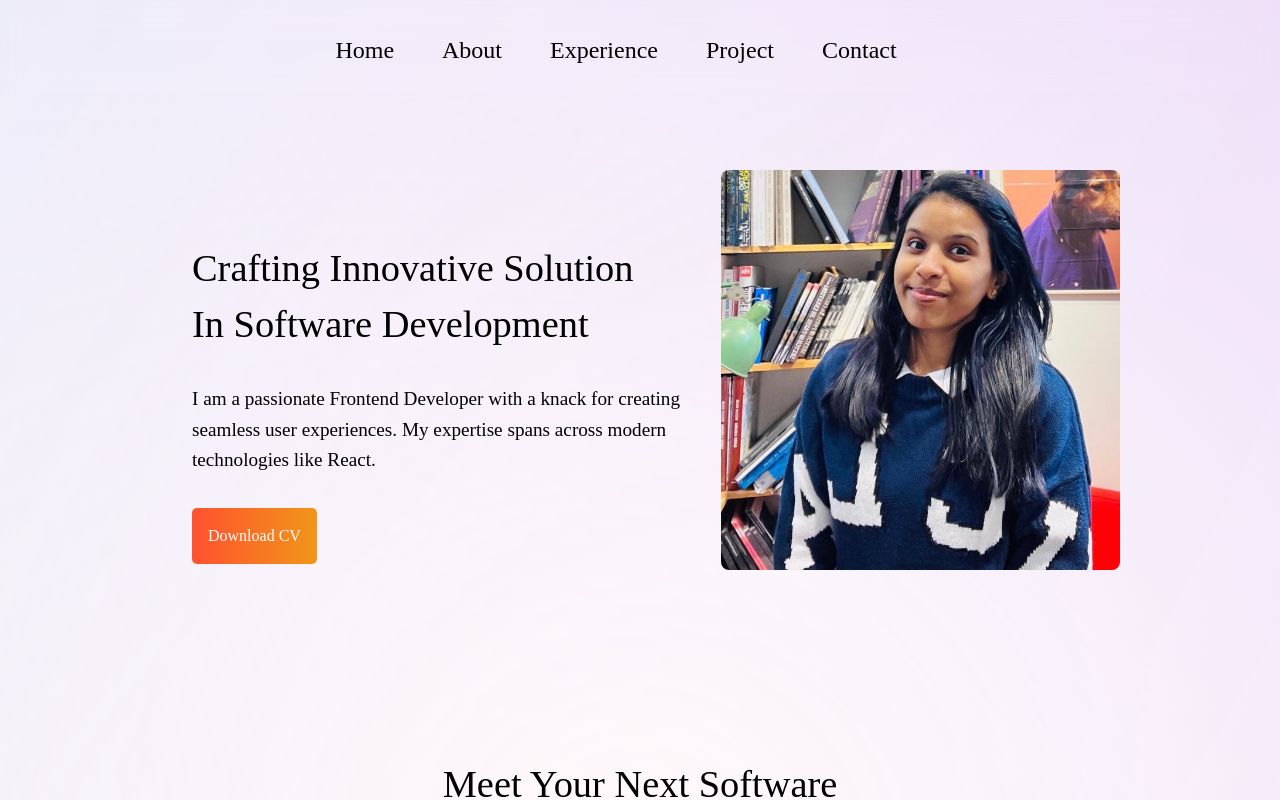
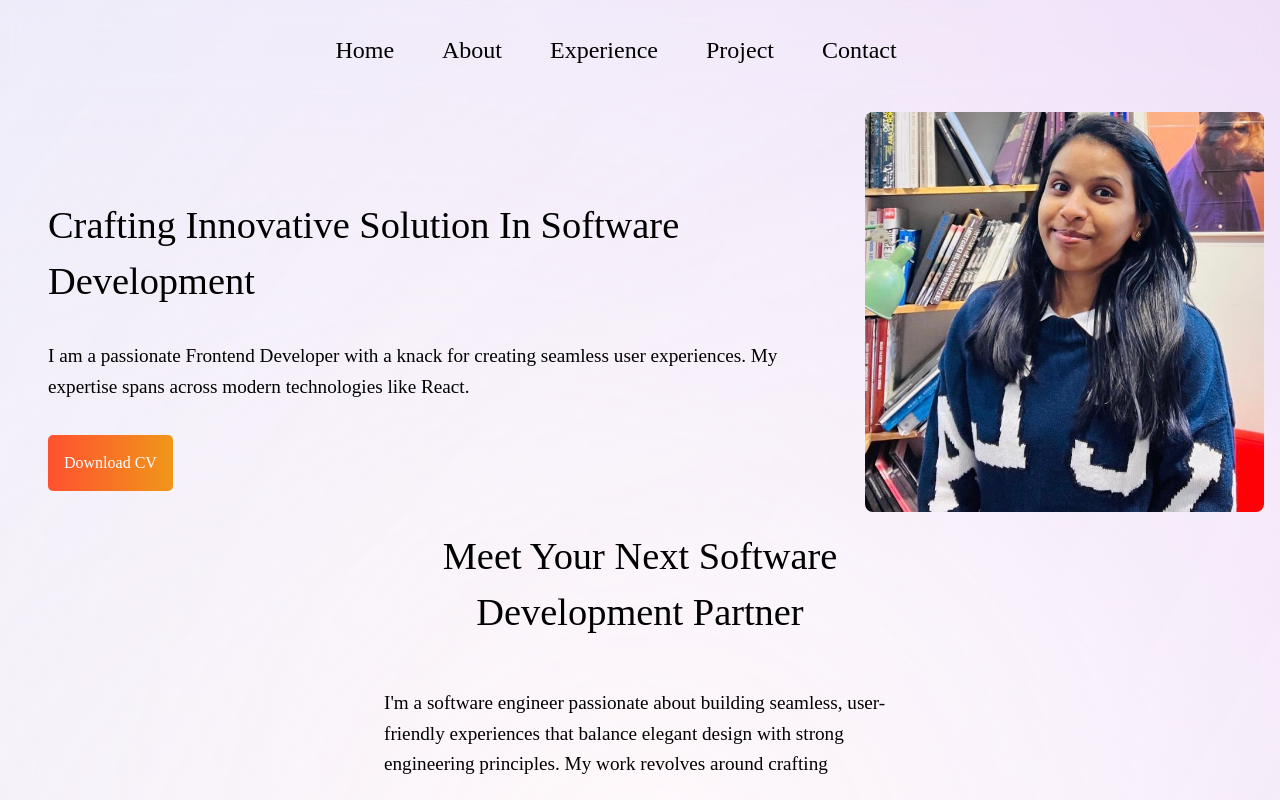
Before and after one commit to pooja-pimpalshende/portfolio, a React (Vite) app: page / in a window 1280 px wide. Shown: the top 800 px of the page. Built offline with nearby package versions, Linux system fonts and the light colour scheme; a web font is replaced by a local one.

Commit message:
Layout fixes

```diff
--- a/src/App.css
+++ b/src/App.css
@@ -9,3 +9,15 @@
 .element {
   height: max-content;
 }
+
+.app {
+  display: flex;
+  flex-direction: column;
+  height: 100vh;
+}
+
+.main {
+  flex: 1;
+  overflow-y: auto;
+  margin: 1rem;
+}
--- a/src/App.jsx
+++ b/src/App.jsx
@@ -18,14 +18,14 @@ function App() {
       duration: 800,
       delay: 0,
       smooth: "easeInOutQuart",
-      offset: -200,
     });
   }, []);
   return (
-    <>
+    <div className="app">
       <AuroraBg />
       <Header setActive={setActive} />
 
+      <main className="main" id="scrollable-container">
         <Element name="home">
           <Home />
         </Element>
@@ -42,7 +42,8 @@ function App() {
         <Element name="contact">
           <Contact />
         </Element>
-    </>
+      </main>
+    </div>
   );
 }
 
--- a/src/components/Header.jsx
+++ b/src/components/Header.jsx
@@ -4,19 +4,44 @@ import styles from "./Header.module.css";
 const Header = () => {
   return (
     <div className={styles.header}>
-      <Link className={styles.link} to="home" smooth={true} offset={-160}>
+      <Link
+        className={styles.link}
+        to="home"
+        smooth={true}
+        containerId="scrollable-container"
+      >
         Home
       </Link>
-      <Link className={styles.link} to="about" smooth={true} offset={-160}>
+      <Link
+        className={styles.link}
+        to="about"
+        smooth={true}
+        containerId="scrollable-container"
+      >
         About
       </Link>
-      <Link className={styles.link} to="experience" smooth={true} offset={-160}>
+      <Link
+        className={styles.link}
+        to="experience"
+        smooth={true}
+        containerId="scrollable-container"
+      >
         Experience
       </Link>
-      <Link className={styles.link} to="project" smooth={true} offset={-160}>
+      <Link
+        className={styles.link}
+        to="project"
+        smooth={true}
+        containerId="scrollable-container"
+      >
         Project
       </Link>
-      <Link className={styles.link} to="contact" smooth={true}>
+      <Link
+        className={styles.link}
+        to="contact"
+        smooth={true}
+        containerId="scrollable-container"
+      >
         Contact
       </Link>
     </div>
--- a/src/components/Header.module.css
+++ b/src/components/Header.module.css
@@ -1,13 +1,10 @@
 .header {
-  position: fixed;
-  top: 0;
-  width: 100%;
+  height: 6rem;
   cursor: pointer;
   padding: 2rem;
   display: flex;
   justify-content: center;
   font-size: x-large;
-  z-index: 100;
   backdrop-filter: blur(1rem);
 }
 
--- a/src/components/Home.module.css
+++ b/src/components/Home.module.css
@@ -1,7 +1,5 @@
 .homeContainer {
   display: flex;
-  margin: 5rem;
-  padding: 5rem;
   align-items: center;
 }
 
```
Lines whose indentation alone changed are shown as unchanged.
